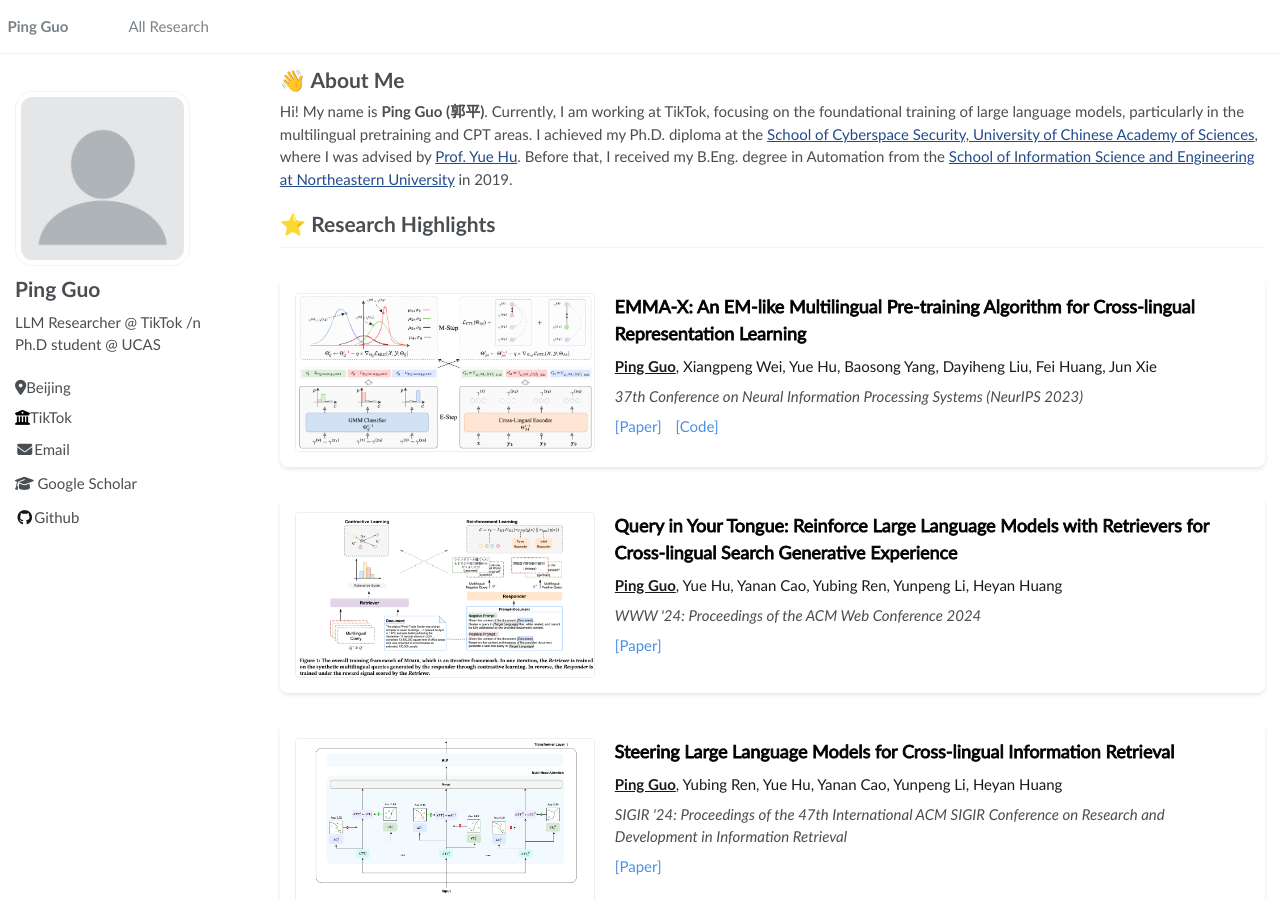
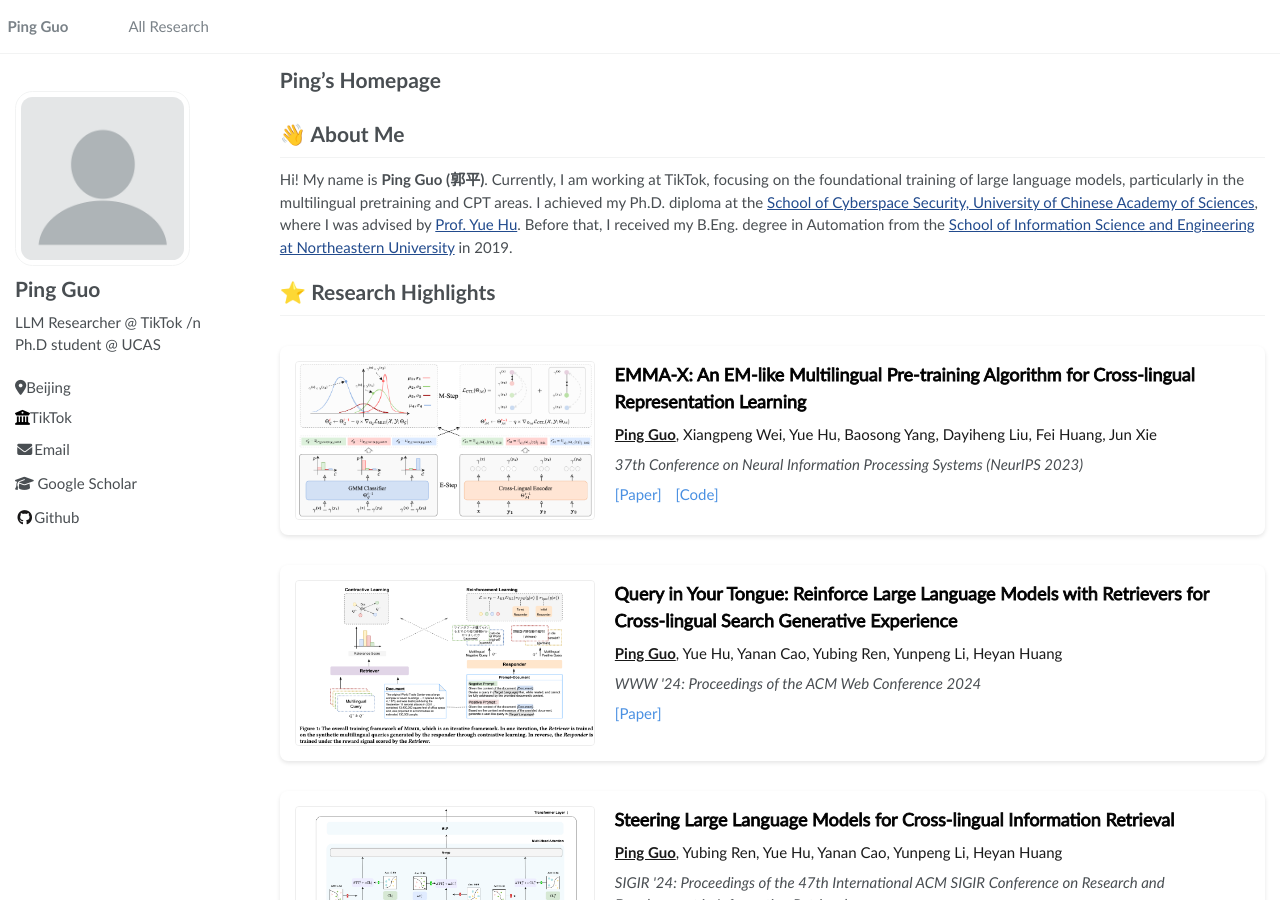
Before and after one commit to Ping-Guo-UCAS/Ping-Guo-UCAS.github.io, a Jekyll site: the page built from _pages/about.md, in a window 1280 px wide and 900 px high. Built offline with Jekyll 4.4.1, drawn with Linux system fonts in a browser that asks for light colours.

Commit message:
Update about.md

```diff
--- a/_pages/about.md
+++ b/_pages/about.md
@@ -1,11 +1,12 @@
 ---
 permalink: /
-title: "👋 About Me"
+title: "Ping's Homepage"
 author_profile: true
 redirect_from:
   - /about/
   - /about.html
 ---
+# 👋 About Me
 
 Hi! My name is **Ping Guo (郭平)**. Currently, I am working at TikTok, focusing on the foundational training of large language models, particularly in the multilingual pretraining and CPT areas. I achieved my Ph.D. diploma at the [School of Cyberspace Security, University of Chinese Academy of Sciences](https://scs.ucas.ac.cn/index.php/zh-cn/), where I was advised by [Prof. Yue Hu](https://people.ucas.ac.cn/~0031884). Before that, I received my B.Eng. degree in Automation from the [School of Information Science and Engineering at Northeastern University](http://www.ise.neu.edu.cn/) in 2019.
 
```
